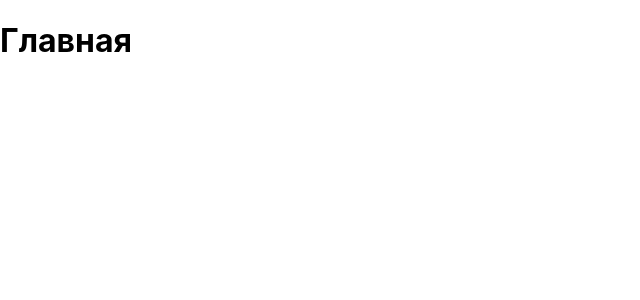
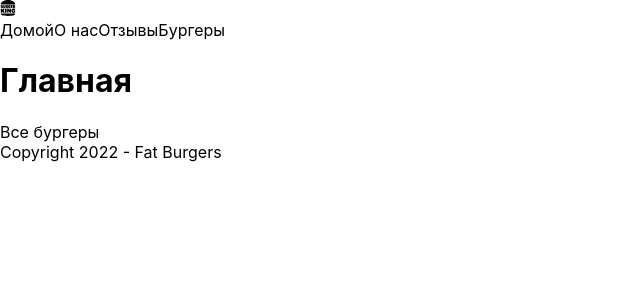
Before and after one commit to Ausftilar/Hamburger-Shop, a Next.js app: page / in a window 1280 px wide. Shown: the top 300 px of the page, without its empty margins (0-640 px from the left). Built offline with nearby package versions, Linux system fonts and the light colour scheme.

Commit message:
feat: nav

```diff
--- a/components/Header.js
+++ b/components/Header.js
@@ -1,3 +1,5 @@
+import Link from 'next/link';
+
 import  { SiBurgerking } from 'react-icons/si';
 
 const Header = () => {
@@ -7,10 +9,10 @@ const Header = () => {
         <SiBurgerking />
       </div>
       <nav>
-        <a href="#">Домой</a>
-        <a href="#">О нас</a>
-        <a href="#">Отзывы</a>
-        <a href="#">Бургеры</a>
+        <Link href="/">Домой</Link>
+        <Link href="/about">О нас</Link>
+        <Link href="/review">Отзывы</Link>
+        <Link href="/burgers">Бургеры</Link>
       </nav>
     </header>
 )
--- a/pages/index.js
+++ b/pages/index.js
@@ -1,11 +1,19 @@
 import Head from 'next/head'
 import Image from 'next/image'
+import Link from 'next/link';
+
+import Header from '../components/Header'
+import Footer from '../components/Footer'
+
 import styles from '../styles/Home.module.css'
 
 export default function Home() {
   return (
     <div>
-      <h1>Главная</h1>
+      <Header />
+        <h1>Главная</h1>
+        <Link href="/burgers">Все бургеры</Link>
+      <Footer />
     </div>
   )
 }
```
